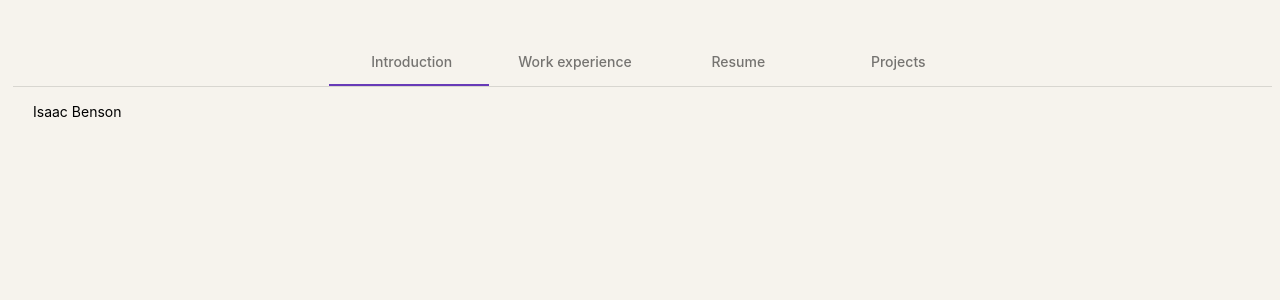
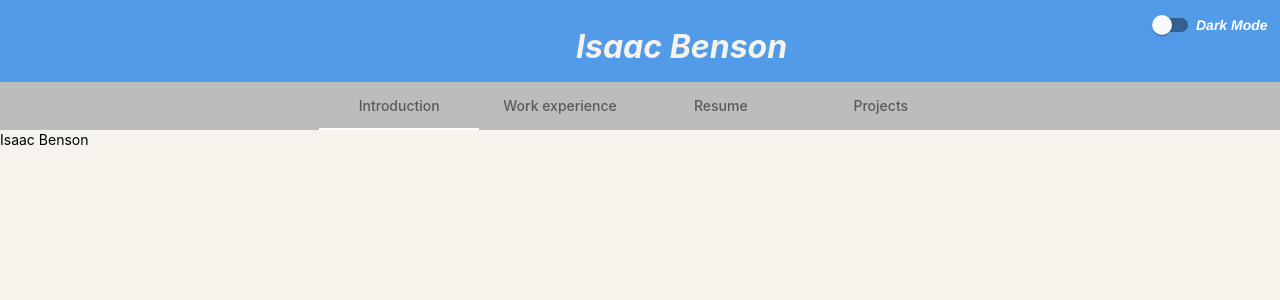
Before and after one commit to IsaacBenson1/Angular-Portfolio, an Angular app in the folder Portfolio/: page / in a window 1280 px wide. Shown: the top 300 px of the page. Built offline with nearby package versions, Linux system fonts and the light colour scheme.

Commit message:
Commit september 14

```diff
--- a/Portfolio/src/app/app.component.html
+++ b/Portfolio/src/app/app.component.html
@@ -1,22 +1,53 @@
-<mat-tab-group animationDuration="1500ms" mat-align-tabs="center" >
+<div class = "header" >
+  <div>
+    <mat-slide-toggle style = "margin-left: 90%; padding-top: 1%; padding-right: 5px;">
+      Dark Mode
+    </mat-slide-toggle>
+  </div>
+  <div class = "header-text">
+    <b>
+      <i>
+        Isaac Benson
+      </i>
+    </b>
+  </div>
+</div>
+
+<mat-tab-group animationDuration="500ms" mat-align-tabs="center" color = "accent">
   <mat-tab label="Introduction">
-     <div>
+     <div class = "slider_content">
       Isaac Benson
      </div>
   </mat-tab>
   <mat-tab label="Work experience">
-     <div>
-      Isaac Benson
+     <div class = "slider_content">
+      <mat-grid-list cols="2" rowHeight="2:1">
+        <mat-grid-tile>Teaching Assitant</mat-grid-tile>
+        <mat-grid-tile>Application Developer Intern @ IDeaS SAS</mat-grid-tile>
+        <mat-grid-tile>Web Programming Intern @ LinkUp</mat-grid-tile>
+        <mat-grid-tile>4</mat-grid-tile>
+      </mat-grid-list>
      </div>
   </mat-tab>
   <mat-tab label="Resume">
-     <div>
-      Isaac Benson
+     <div class = "slider_content">
+      <head>
+        <title>Isaac Benson</title>
+      </head>
+      <body style ="padding-left: 30%;">
+        <iframe src="../assets/Isaac Benson Resume.pdf" width="75%" height="850px" >
+        </iframe>
+      </body>
      </div>
   </mat-tab>
   <mat-tab label="Projects">
-    <div>
-     Isaac Benson
+    <div class = "slider_content">
+      <mat-grid-list cols="2" rowHeight="2:1">
+        <mat-grid-tile>Java Engine</mat-grid-tile>
+        <mat-grid-tile>JBoid AI</mat-grid-tile>
+        <mat-grid-tile>PyCoin</mat-grid-tile>
+        <mat-grid-tile>Portfolio</mat-grid-tile>
+      </mat-grid-list>
     </div>
  </mat-tab>
 </mat-tab-group>
--- a/Portfolio/src/styles.css
+++ b/Portfolio/src/styles.css
@@ -3,22 +3,95 @@
 body {
     font-family: -apple-system, BlinkMacSystemFont, sans-serif;
     background-color: #f6f3ed;
-    padding-top: 10px;
+    padding: 0px;
+    margin: 0px;
     height: 100%;
+ }
+
+ .header-text {
+    font-size: larger;
+    padding-left: 45%;
+    padding-bottom: 2%;
+    font-family: Helvetica;
+    font-size: xx-large;
+    color: #f6f3ed;
  }
 
 
 body * {
-    margin: 0;
-    padding-left: 5px;
     font-family: -apple-system, BlinkMacSystemFont, sans-serif;
     box-sizing: border-box;
  }
 
+
+
  mat-tab-group {
-    margin-bottom: 5px;
+    height: 100%;
+    justify-content: center;
+    margin-left: auto;
+
+
+}
+
+mat-grid-tile {
+    background: lightblue;
+    height: 20%;
+    width: 20%;
+}
+
+mat-tab-body-active {
+    margin: auto;
+    align-items: center;
+    padding-left: 30%;
+}
+
+
+
+iframe {
+    margin: auto;
+    align-items: center;
 }
 
 mat-tab-header {
-    margin-bottom: 15px;
+    margin-bottom: 0px;
+    border-bottom: 0px;
+    background-color: #bcbcba;
+
 }
+.slider_content {
+    justify-content: center;
+}
+.header {
+    padding-top: 0%;
+    background-color: #519be9;
+    align-items:center;
+    align-content:center;
+}
+
+.mat-slide-toggle.mat-checked .mat-slide-toggle-bar {
+    background-color: rgb(255, 204, 0);
+}
+.mat-slide-toggle.mat-checked .mat-slide-toggle-thumb {
+     background-color: #ff4d40;
+}
+
+.mat-tab-group.mat-accent .mat-ink-bar, .mat-tab-nav-bar.mat-accent .mat-ink-bar {
+    background-color: #ffffff;
+}
+
+.mat-tab-nav-bar, .mat-tab-header {
+     border-bottom:0px solid rgba(0,0,0,.12);
+}
+.mat-tab-body {
+    position: fixed;
+
+}
+.mat-slide-toggle-content {
+    white-space: nowrap;
+    overflow: hidden;
+    text-overflow: ellipsis;
+    color: white;
+    font-family: Helvetica;
+    font-style: italic;
+    font-weight: bold;
+}
```
Also changed, not shown: Portfolio/src/app/app.module.ts (+9 -2 lines), Portfolio/src/app/app.component.ts (line endings or trailing spaces), Portfolio/src/assets/Cloud header.png (added), 1 other file (tests, documents, lock files or other folders).
